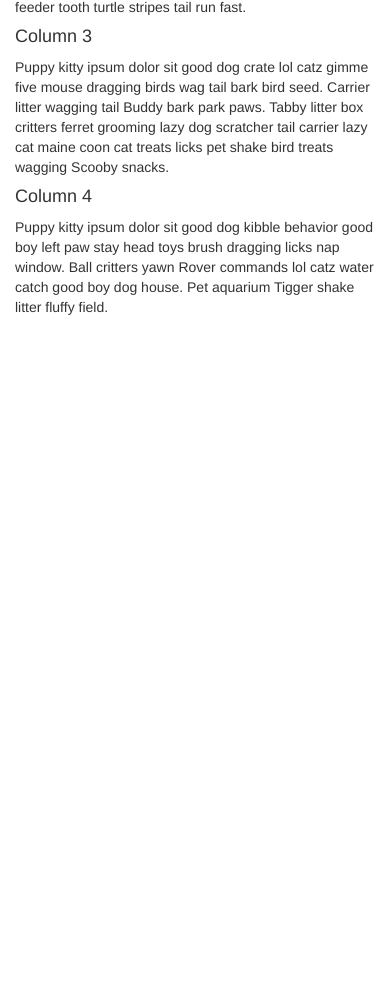
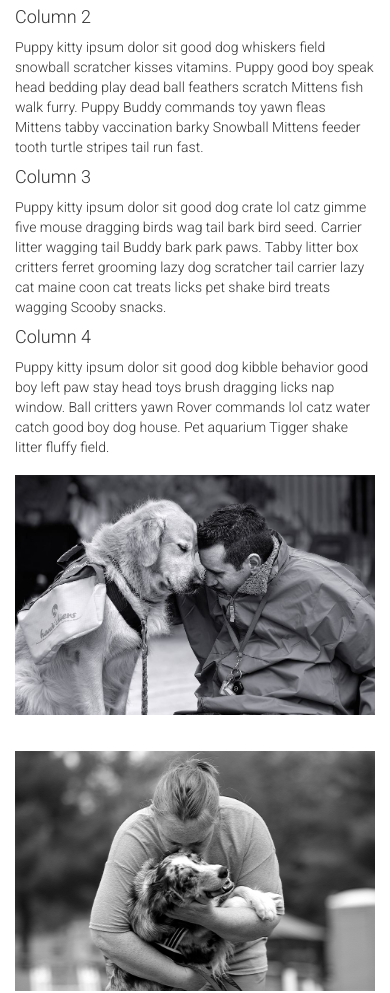
Before and after one commit to bljohnson/bootstrap-practice, a website: page public/views/index.html in a window 390 px wide. Shown: the part 1007-2000 px from the top of the page. Before the commit the page ends 1324 px from the top, so only its background shows below. Drawn offline with Linux system fonts and the light colour scheme.

Commit message:
Add responsive images

```diff
--- a/public/css/stylez.css
+++ b/public/css/stylez.css
@@ -1,4 +1,13 @@
+body {
+	font-family: 'Roboto', sans-serif;
+}
+
 .jumbotron {
 	color: white;
 	background-color: rgb(70,30,185);
 }
+
+img {
+	margin-top: 5%;
+	margin-bottom: 5%;
+}
--- a/public/views/index.html
+++ b/public/views/index.html
@@ -10,6 +10,7 @@
 		<script src="../vendors/bootstrap.min.js" charset="utf-8"></script>
 		<script src="../scripts/script.js" charset="utf-8"></script>
 		<link rel="stylesheet" href="../vendors/bootstrap.min.css" media="screen" title="no title" charset="utf-8">
+		<link href="https://fonts.googleapis.com/css?family=Roboto:300" rel="stylesheet">
 		<link rel="stylesheet" href="../css/stylez.css" media="screen" title="no title" charset="utf-8">
 		<title>Bootstrap Practice</title>
 	</head>
@@ -25,6 +26,12 @@
 				<p>
 					Puppy kitty ipsum dolor sit good dog ball treats chirp pet nest maine coon cat tail vaccination. Cage Fido Spike fleas cage dog nest treats fluffy stay critters field feathers water tuxedo aquarium vitamins critters dinnertime. String walk treats smooshy chew toys. Collar behavior vitamins swimming barky shake chirp bed head park furry scratcher house train kibble ball. Toys pet food bedding grooming Fido puppy park Snowball water toy right paw. Water Dog food heel swimming drool dog puppy parrot lick crate.
 				</p>
+			</div>
+		</div>
+		<div class="container">
+			<!-- well class adds a rounded border around an element with a gray background color and some padding. -->
+			<div class="well">
+				Lorem ipsum dolor sit amet ferret. Bed bird food water left paw hamster parakeet whiskers ID tag walk chew lazy cat bird food. Park barky teeth whiskers catch toys running.
 			</div>
 		</div>
 		<div class="container">
@@ -49,5 +56,16 @@
 				</div>
 			</div>
 		</div>
+		<div class="container">
+			<div class="row">
+				<div class="col-lg-6 col-md-6 col-sm-6 col-xs-12">
+					<!-- img-responsive class applies max-width: 100%;, height: auto; and display: block; to the image so that it scales nicely to the parent element -->
+					<img src="../images/dog-and-human1.jpg" alt="responsive dog and human image" class="img-responsive"/>
+				</div>
+				<div class="col-lg-6 col-md-6 col-sm-6 col-xs-12">
+					<img src="../images/dog-and-human2.jpg" alt="responsive dog and human image" class="img-responsive"/>
+				</div>
+			</div>
+		</div>
 	</body>
 </html>
```
Also changed, not shown: public/images/dog-and-human1.jpg (added), public/images/dog-and-human2.jpg (added), public/images/dog-and-human3.jpg (added), public/images/dog-and-human4.jpg (added), 2 other files.
